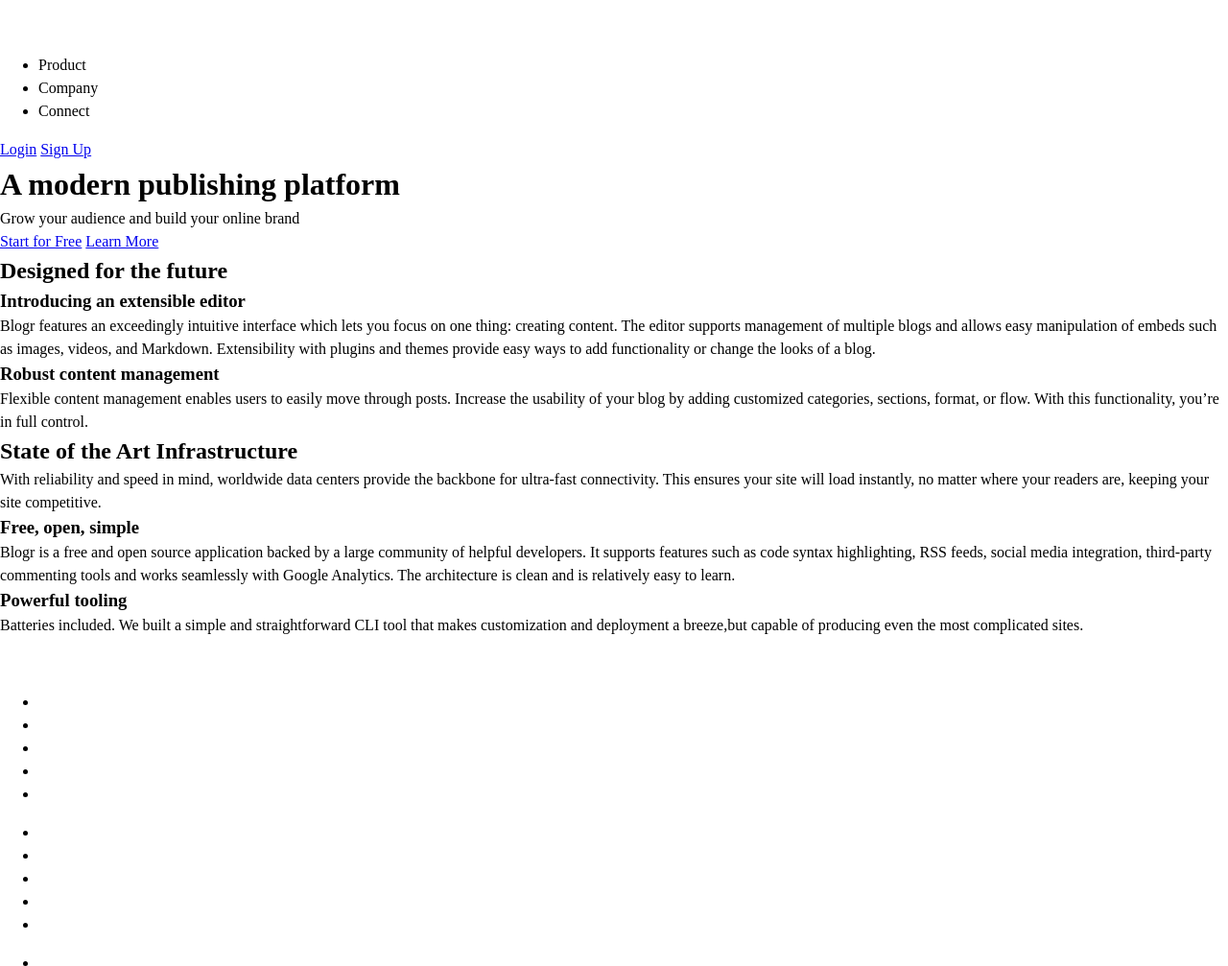
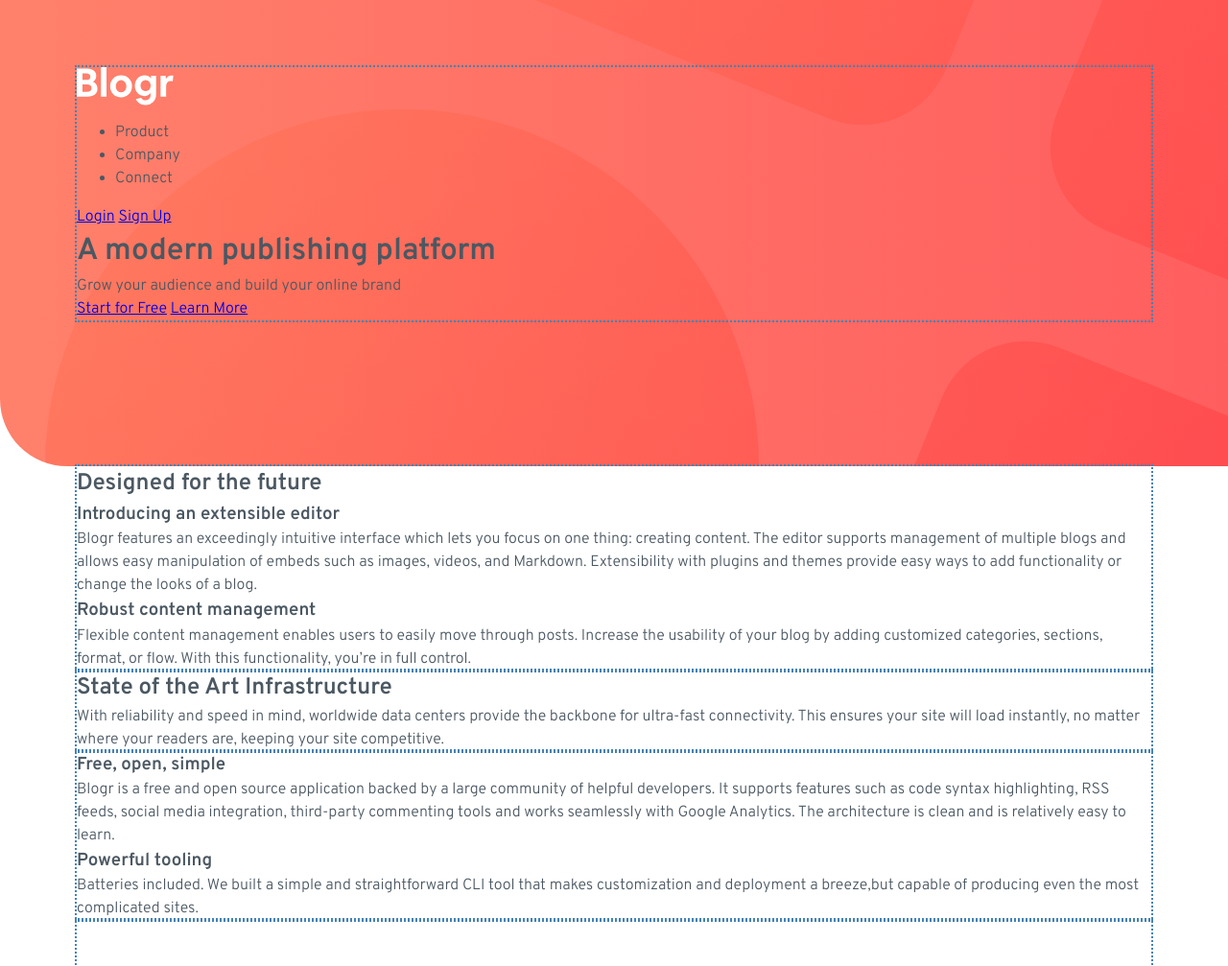
Before and after one commit to rwxganta/blogr-landing-page, a plain HTML site: page index.html in a window 1280 px wide. Shown: the top 1007 px of the page at 96% size. Drawn offline with Linux system fonts and the light colour scheme.

Commit message:
styling Header (F-You blender sh!t)

```diff
--- a/style.css
+++ b/style.css
@@ -111,3 +111,30 @@ select {
     --ff-primary: 'Overpass', sans-serif;
     --ff-secondary: 'Ubuntu', sans-serif;
 }
+
+body {
+    /*padding-inline: .8rem;*/
+    font-family: var(--ff-primary);
+    color: var(--neutral-Very-dark-grayish-blue);
+}
+
+.wrapper {
+    outline: 2px dotted steelblue;
+    /*outline-offset: -1px;*/
+    margin-inline: auto;
+    max-width: 1120px;
+}
+
+/* General styling */
+
+.hero {
+    padding-block: 4.4rem 9.5rem;
+    background: url(./images/bg-pattern-intro-desktop.svg),
+                linear-gradient(to right, var(--Very-light-red), var(--Light-red));
+    background-position: 30% center;
+    background-size: 3000px 3000px;
+    background-repeat: no-repeat;
+    /* TODO: How this fuckin' blend shit works */
+    background-blend-mode: soft-light;
+    border-bottom-left-radius: 70px;
+}
```
